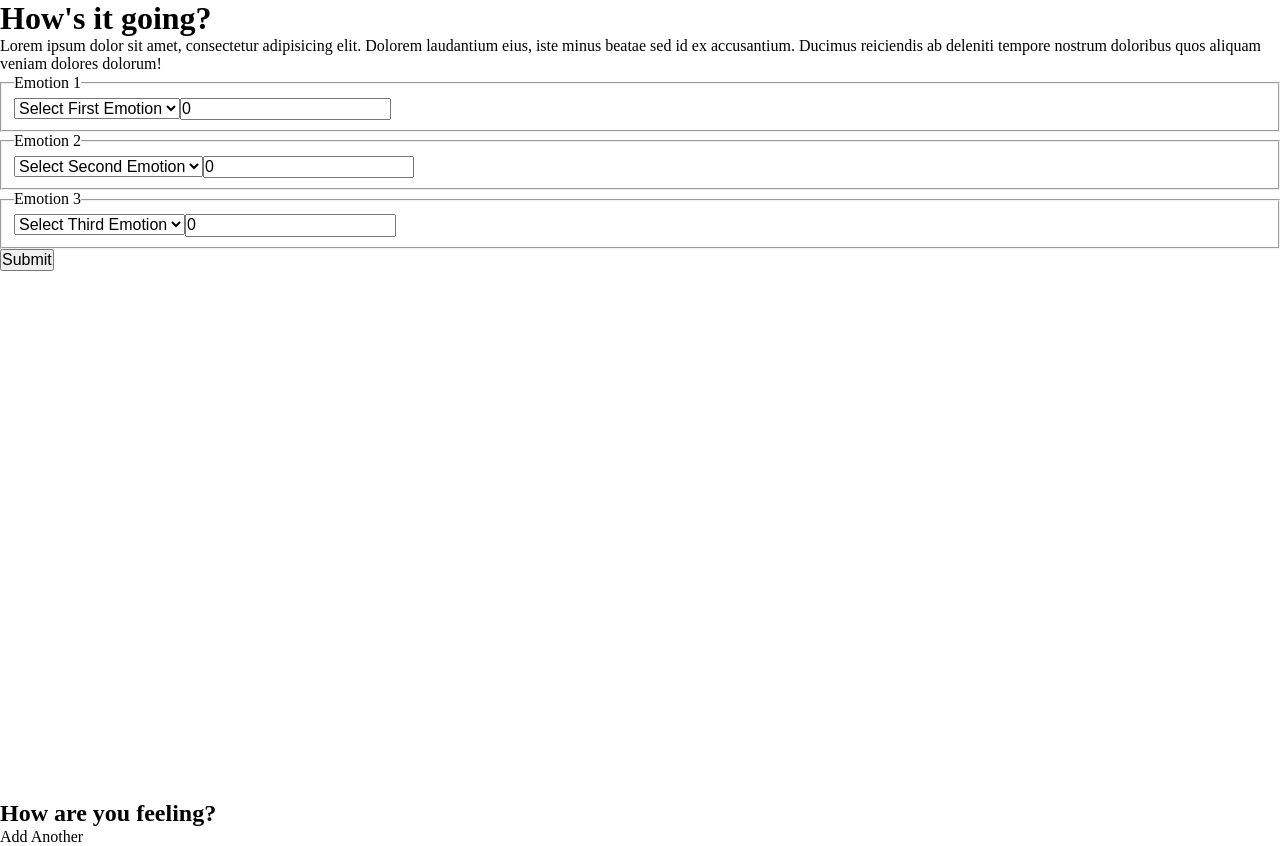
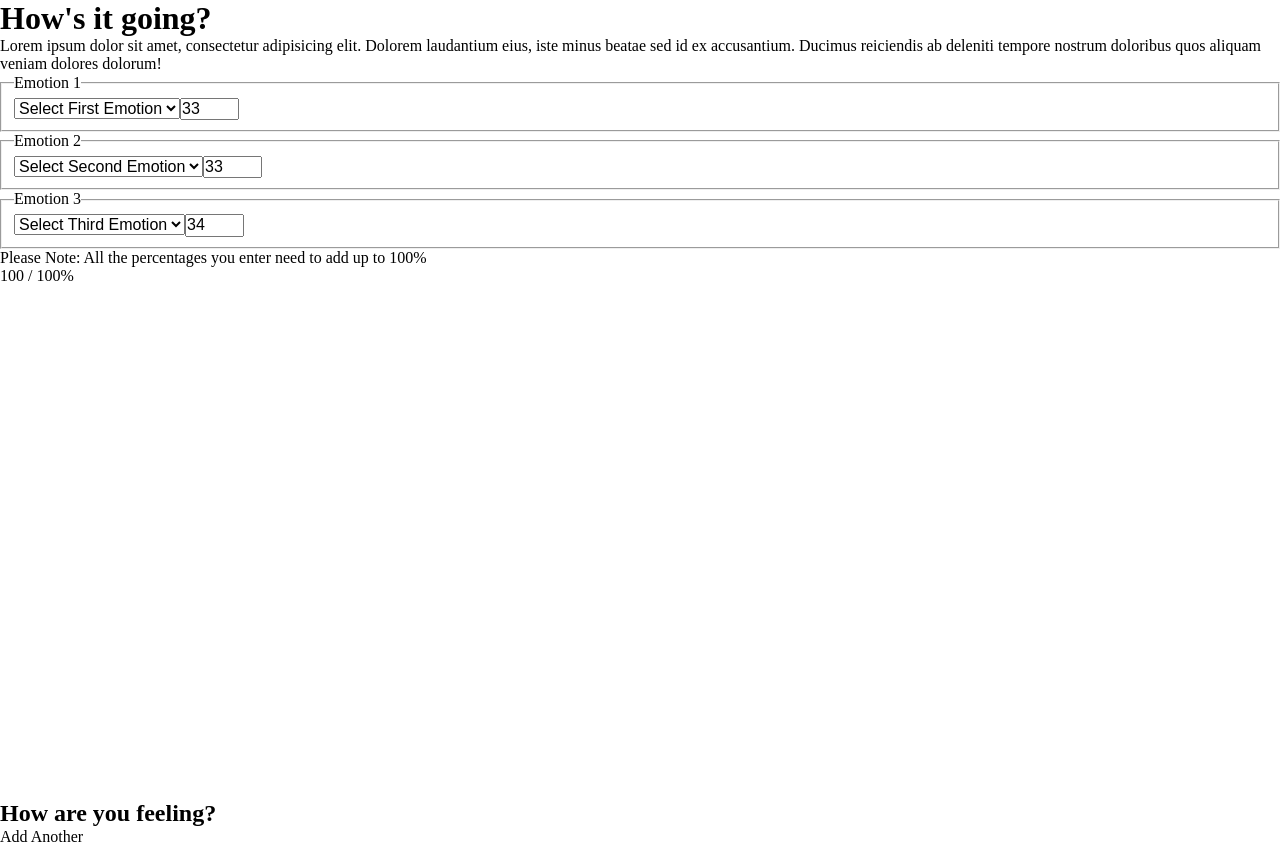
Before and after one commit to QuercusTaliare/taylor-robertson-project-five, a React (Create React App) app: page / in a window 1280 px wide. Built offline with nearby package versions, Linux system fonts and the light colour scheme; no server answers; the database is empty.

Commit message:
added error handling to submit button, started to work out index key bug

```diff
--- a/src/App.js
+++ b/src/App.js
@@ -13,9 +13,9 @@ class App extends Component {
       emotionAtype: "",
       emotionBtype: "",
       emotionCtype: "",
-      emotionApercentage: 0,
-      emotionBpercentage: 0,
-      emotionCpercentage: 0
+      emotionApercentage: 33,
+      emotionBpercentage: 33,
+      emotionCpercentage: 34
 
     }
 
@@ -26,28 +26,25 @@ class App extends Component {
     // create a variable to store a reference to our database
     const dbRef = firebase.database().ref();
 
-    // get all the values within the database
-    // 1. returning a current snapshot of what is in our DB
-    // 2. continue watching our DB and return a snapshot of it when something is added/removed/updated
+    // Constantly monitor what values are in the database, and when something changes, run callback function
     dbRef.on('value', (response) => {
 
-      // 1. Make copy of State
-      // a variable that we will setState with which we'll update our books with
+      // 1. a) Make copy of State
       const newState = [];
 
-      // Gets information from database
+      // 1. b) Get information from database
       const data = response.val();
 
       // 2. Make changes to copy of State
-      // Place the database information within the copy of state
       for (let entry in data) {
+
+        // newState.push(data);
 
         newState.push(data[entry])
 
       }
 
       // 3. Set State with changed copy
-      // automatically triggers the render method
       this.setState({ emotions: newState });
 
     })
@@ -56,6 +53,7 @@ class App extends Component {
 
   // Updates state everytime a value changes in either the dropdowns or the inputs
   handleChange = (event) => {
+
     this.setState({
       [event.target.name]: event.target.value,
     })
@@ -67,38 +65,39 @@ class App extends Component {
 
     e.preventDefault();
 
-    console.log(this)
+    const dbRef = firebase.database().ref();
 
-    // const dbRef = firebase.database().ref();
+    dbRef.push({
 
-    // dbRef.push({
-    //   emotionA: {
-    //     percentage: this.state.emotionApercentage,
-    //     type: this.state.emotionAtype
-    //   },
-    //   emotionB: {
-    //     percentage: this.state.emotionBpercentage,
-    //     type: this.state.emotionBtype
-    //   },
-    //   emotionC: {
-    //     percentage: this.state.emotionCpercentage,
-    //     type: this.state.emotionCtype
-    //   }
+      emotionA: {
+        percentage: this.state.emotionApercentage,
+        type: this.state.emotionAtype
+      },
+      emotionB: {
+        percentage: this.state.emotionBpercentage,
+        type: this.state.emotionBtype
+      },
+      emotionC: {
+        percentage: this.state.emotionCpercentage,
+        type: this.state.emotionCtype
+      }
 
-    // });
+    });
 
-    // this.setState({
-    //   emotionApercentage: "",
-    //   emotionAtype: 0,
-    //   emotionBpercentage: "",
-    //   emotionBtype: 0,
-    //   emotionCpercentage: "",
-    //   emotionCtype: 0,
-    // })
+    this.setState({
+      emotionApercentage: 33,
+      emotionAtype: "",
+      emotionBpercentage: 33,
+      emotionBtype: "",
+      emotionCpercentage: 34,
+      emotionCtype: "",
+    })
 
   }
 
   render() {
+
+    const emotionPercentage = parseInt(this.state.emotionApercentage) + parseInt(this.state.emotionBpercentage) + parseInt(this.state.emotionCpercentage);
 
     return (
       <Fragment>
@@ -133,6 +132,8 @@ class App extends Component {
                   name="emotionApercentage"
                   onChange={this.handleChange}
                   value={this.state.emotionApercentage}
+                  min="1"
+                  max="98"
                 />
               </fieldset>
               <fieldset>
@@ -155,6 +156,8 @@ class App extends Component {
                   name="emotionBpercentage"
                   onChange={this.handleChange}
                   value={this.state.emotionBpercentage}
+                  min="1"
+                  max="98"
                 />
               </fieldset>
               <fieldset>
@@ -177,9 +180,21 @@ class App extends Component {
                   name="emotionCpercentage"
                   onChange={this.handleChange}
                   value={this.state.emotionCpercentage}
+                  min="1"
+                  max="98"
                 />
               </fieldset>
-              <button type="submit" onClick={this.addChartData}>Submit</button>
+
+
+              <div>
+                <p>Please Note: All the percentages you enter need to add up to 100%</p>
+                <p>{emotionPercentage} / 100%</p>
+              </div>
+
+              {(emotionPercentage === 100 && this.state.emotionAtype !== "" && this.state.emotionBtype !== "" && this.state.emotionCtype !== "")
+                ? <button type="submit" onClick={this.addChartData}>Submit</button>
+                : null}
+
 
             </form>
           </main>
--- a/src/components/Display.js
+++ b/src/components/Display.js
@@ -18,6 +18,8 @@ class Display extends Component {
         <ul>
 
           {this.props.chartData.map((emotionEntry, index) => {
+
+            console.log(emotionEntry);
 
             const { emotionA, emotionB, emotionC } = emotionEntry;
 
```
